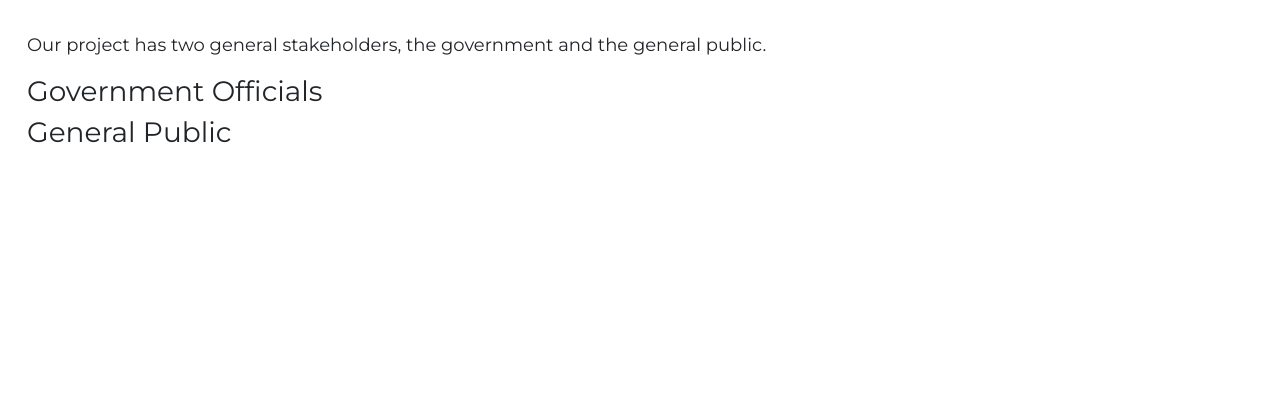
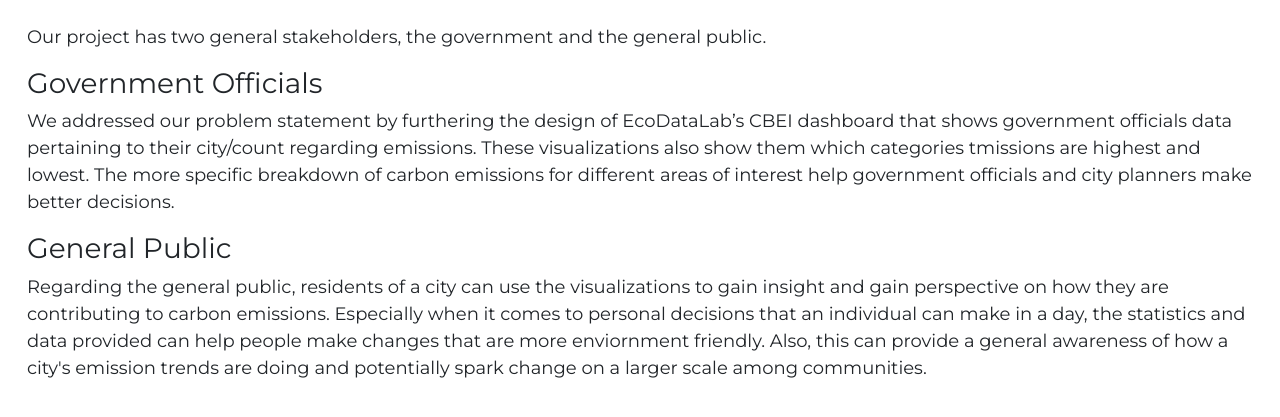
Before and after one commit to emilysmokoff/eco-data-lab.github.io, a website: page stakeholders.html in a window 1280 px wide. Shown: the part 201-618 px from the top of the page. Drawn offline with nearby package versions, Linux system fonts and the light colour scheme.

Commit message:
finished stakeholders

```diff
--- a/stakeholders.html
+++ b/stakeholders.html
@@ -42,15 +42,26 @@
             </div>
         </nav>
 
-        <h2 class="normal">Our Stakeholders</h2>
+
     </header>
 
     <main>
+        <h2 class="normal">Our Stakeholders</h2>
         <div class="stakeholders">
             <p>Our project has two general stakeholders, the government and the general public.</p>
             <h3>Government Officials</h3>
+            <p>We addressed our problem statement by furthering the design of EcoDataLab’s
+                 CBEI dashboard that shows government officials data
+                 pertaining to their city/count regarding emissions. These visualizations also show them
+                 which categories tmissions are highest and lowest. The more specific breakdown of
+                  carbon emissions for different areas of interest help government officials and city planners make better decisions.
+            </p>
 
             <h3>General Public</h3>
+            <p> Regarding the general public, residents of a city can use the visualizations to gain insight and gain perspective on how they are contributing
+                to carbon emissions. Especially when it comes to personal decisions that an individual can make in a day, the statistics and data provided can help people make changes that are more enviornment friendly.
+                Also, this can provide a general awareness of how a city's emission trends are doing and potentially spark change on a larger scale among communities.
+           </p>
         </div>
     </main>
 
```
